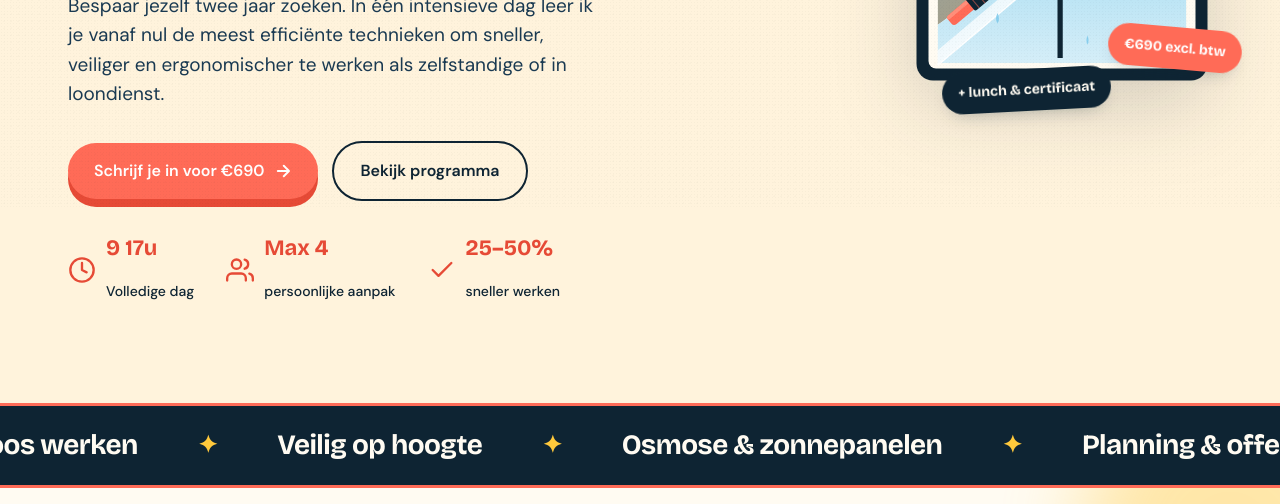
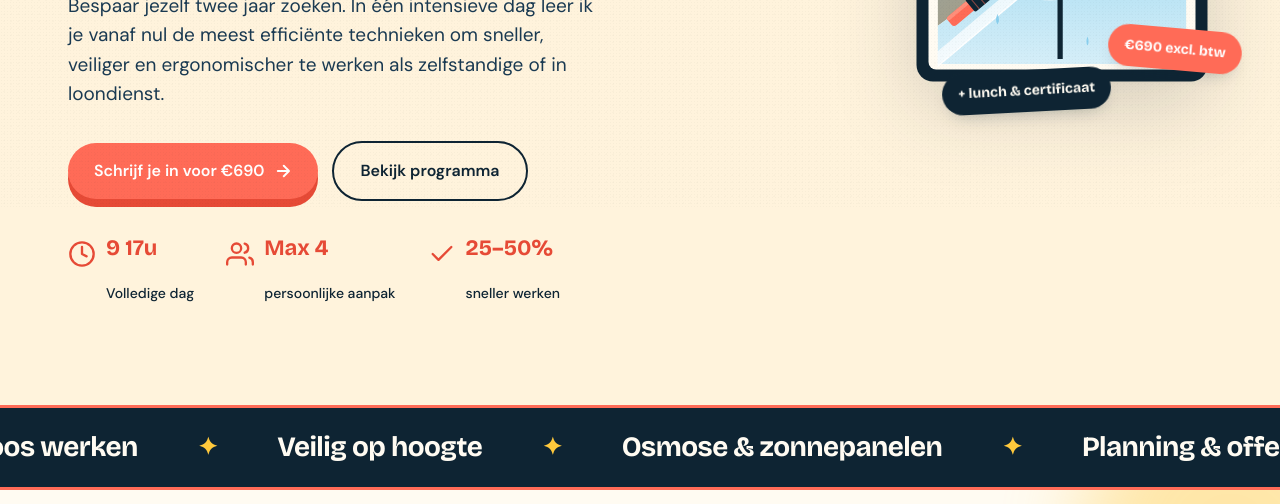
Before and after one commit to arnout-e/ramenwasseropleiding, a plain HTML site: page index.html in a window 1280 px wide. Shown: the part 593-1097 px from the top of the page. Drawn offline with nearby package versions, Linux system fonts and the light colour scheme.

Commit message:
Hero-meta: icoon en subtitle correct uitgelijnd

```diff
--- a/styles.css
+++ b/styles.css
@@ -74,8 +74,10 @@ h1,h2,h3,h4{font-family:"Bricolage Grotesque",system-ui,sans-serif;font-weight:8
 .btn-ghost:hover{background:var(--ink);color:var(--paper)}
 
 .hero-meta{display:flex;gap:32px;margin-top:36px;flex-wrap:wrap}
-.hero-meta div{display:flex;align-items:center;gap:10px;font-size:14px;font-weight:500}
-.hero-meta strong{font-family:"Bricolage Grotesque",sans-serif;font-size:22px;color:var(--coral-2);display:block;line-height:1}
+.hero-meta div{display:flex;align-items:flex-start;gap:10px;font-size:14px;font-weight:500}
+.hero-meta div svg{margin-top:3px;flex-shrink:0}
+.hero-meta span{display:flex;flex-direction:column}
+.hero-meta strong{font-family:"Bricolage Grotesque",sans-serif;font-size:22px;color:var(--coral-2);display:block;line-height:1;margin-bottom:2px}
 
 /* Hero visual — dirty/clean window */
 .hero-visual{position:relative;aspect-ratio:1/1.05;max-width:480px;margin-left:auto}
```
